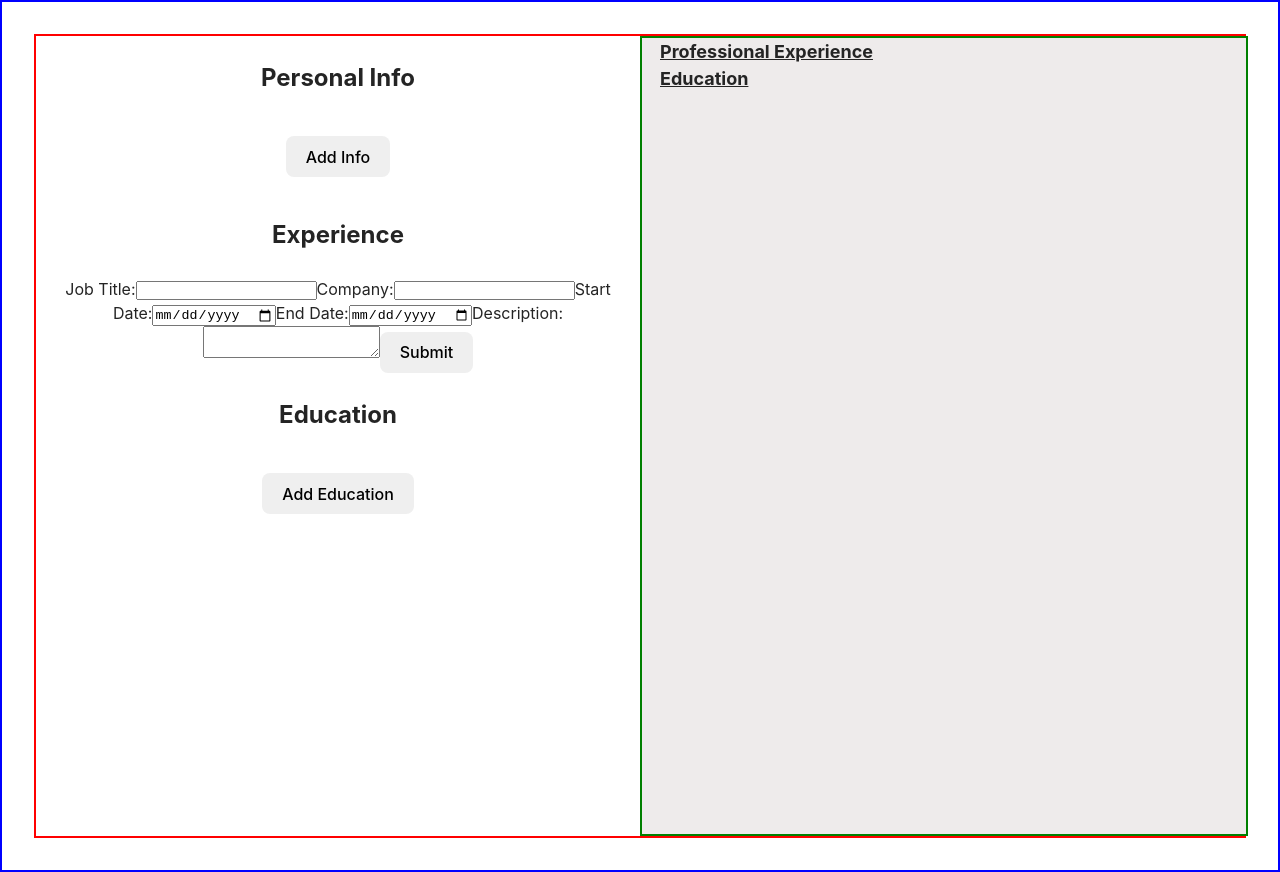
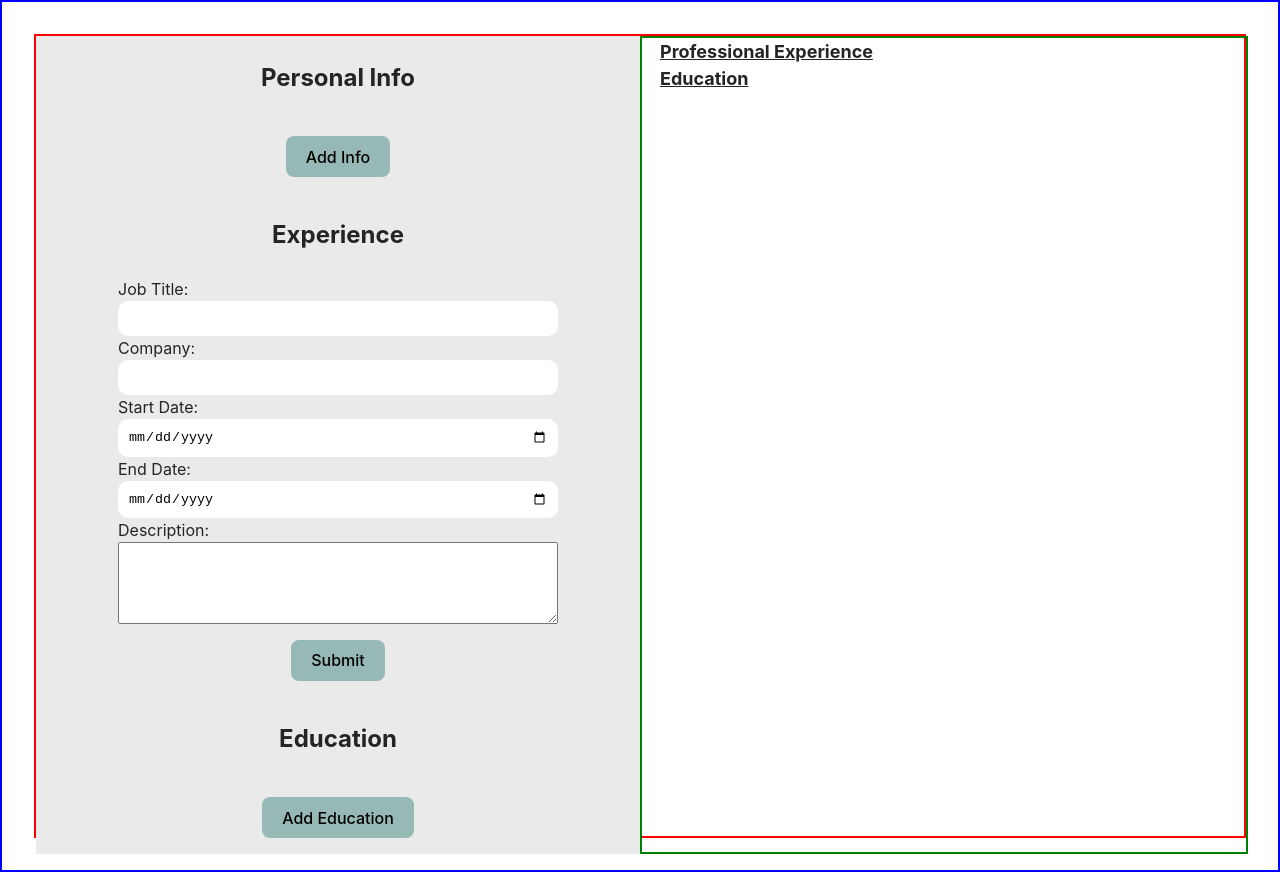
Before and after one commit to jandrews66/cv-app, a React (Vite) app: page / in a window 1280 px wide. Both pictures are taken after a click on the button "Add Experience". Built offline with nearby package versions, Linux system fonts and the light colour scheme.

Commit message:
Add validation to check all inputs have a value before submitting. Also to check the end date is later and than the start date for the Experience and Education forms.

```diff
--- a/src/App.jsx
+++ b/src/App.jsx
@@ -14,6 +14,7 @@ function App() {
     telephone: "",
     address: "",
     isSubmitted: false,
+    isValid: false
   })
 
   const [showInfoForm, setShowInfoForm] = useState(false)
--- a/src/Education.jsx
+++ b/src/Education.jsx
@@ -13,9 +13,21 @@ export default function EducationSection({education, setEducation, eduArray, set
         [e.target.name]: e.target.value
         })
     }
+    const [errorMsg, setErrorMsg] = useState("")
 
-    function handleSubmit(e){
+    function validate(e){
         e.preventDefault();
+
+        if((education.type === "") || (education.institution === "") || (education.grade === "")){
+            setErrorMsg("Please complete all form fields")
+        } else if (education.startDate >= education.endDate){
+            setErrorMsg("End date must be later than start date")
+        } else {
+            setErrorMsg("")
+            handleSubmit()
+        }
+    }
+    function handleSubmit(){
         // if statemenet to check if the form is Editing an existing education.
         // if education.id matches an element with the same id in the submitted info array,
         if (eduArray.find((element) => element.id == education.id)){
@@ -47,7 +59,7 @@ export default function EducationSection({education, setEducation, eduArray, set
             <button onClick={toggleForm}>Add Education</button>
         }
         {showEduForm &&
-            <form onSubmit={handleSubmit}>
+            <form onSubmit={validate}>
             <label>
                 Type of Education:
                 <input
@@ -93,6 +105,7 @@ export default function EducationSection({education, setEducation, eduArray, set
                     onChange={handleChange}
                 />
             </label>
+            <div className="error">{errorMsg}</div>
             <button>Submit</button>
         </form>
         }
--- a/src/Experience.jsx
+++ b/src/Experience.jsx
@@ -16,8 +16,21 @@ export default function ExperienceSection({experience, setExperience, expArray,
         })
     }
 
-    function handleSubmit(e){
+    const [errorMsg, setErrorMsg] = useState("")
+
+    function validate(e){
         e.preventDefault();
+
+        if((experience.jobTitle === "") || (experience.company === "") || (experience.description === "")){
+            setErrorMsg("Please complete all form fields")
+        } else if (experience.startDate >= experience.endDate){
+            setErrorMsg("End date must be later than start date")
+        } else {
+            setErrorMsg("")
+            handleSubmit()
+        }
+    }
+    function handleSubmit(){
         // if statemenet to check if the form is Editing an existing experience.
         // if experience.id matches an element with the same id in the submitted info array,
         if (expArray.find((element) => element.id == experience.id)){
@@ -50,7 +63,7 @@ export default function ExperienceSection({experience, setExperience, expArray,
             <button onClick={toggleForm}>Add Experience</button>
         }
         {showExpForm &&
-            <form onSubmit={handleSubmit}>
+            <form onSubmit={validate}>
             <label>
                 Job Title:
                 <input
@@ -96,6 +109,8 @@ export default function ExperienceSection({experience, setExperience, expArray,
                     onChange={handleChange}
                 />
             </label>
+            <div className="error">{errorMsg}</div>
+
             <button>Submit</button>
         </form>
         }
--- a/src/Info.jsx
+++ b/src/Info.jsx
@@ -12,6 +12,7 @@ export default function InfoForm({ user, setUser, showInfoForm, setShowInfoForm
     // using an isSubmitted value in state now - works for this use case - but ususally form submissions would be storing data/redirecting somewhere etc...
     // const [submittedInfo, setSubmittedInfo] = useState([user.fullName, user.email, user.telephone])
 
+    const [errorMsg, setErrorMsg] = useState("")
 
     function toggleEdit() {
         setShowInfoForm(!showInfoForm)
@@ -26,14 +27,18 @@ export default function InfoForm({ user, setUser, showInfoForm, setShowInfoForm
 
     function handleSubmit(e) {
         e.preventDefault();
-        // setSubmittedInfo([user.fullName, user.email, user.telephone])
-        // using user useState from top level parent component (App.js)
-        // just setting isSubmitted true to render <ul> below and in preview
-        setUser({
-            ...user,
-            isSubmitted: true,
-        })
-        toggleEdit()
+        if ((user.fullName.length === 0) || (user.email.length === 0) || (user.telephone.length === 0) || (user.address.length === 0)){
+            setErrorMsg("Please complete all form fields")
+        } else {
+            setUser({
+                ...user,
+                isSubmitted: true,
+            })
+            toggleEdit()
+            setErrorMsg("")
+
+        }
+
     }
 
     return (
@@ -85,6 +90,8 @@ export default function InfoForm({ user, setUser, showInfoForm, setShowInfoForm
 
                         />
                     </label>
+                    <div className="error">{errorMsg}</div>
+
                     <button>Submit</button>
                 </form>
             }
--- a/src/index.css
+++ b/src/index.css
@@ -27,8 +27,12 @@
 .previewSection{
   border: 2px solid green;
   width: 100%;
-  background-color: rgb(238, 235, 235);
   font-size: 0.75em;
+}
+
+.inputSection{
+  background-color: rgb(234, 234, 234);
+
 }
 
 .header{
@@ -43,7 +47,24 @@
   gap: 1em;
 }
 .inputSection > *{
-  margin: 1em;
+  margin: 1em 2em;
+
+
+}
+
+form > label {
+  display: flex;
+  flex-direction: column;
+  text-align: left;
+  padding: 0 50px;
+
+}
+
+input {
+  background-color: rgb(255, 255, 255);
+  border: none;
+  padding: 0.75em;
+  border-radius: 10px;
 }
 
 a {
@@ -68,6 +89,7 @@ h1 {
 }
 
 button {
+  background-color: rgb(151, 185, 181);
   border-radius: 8px;
   border: 1px solid transparent;
   padding: 0.6em 1.2em;
@@ -76,6 +98,7 @@ button {
   font-family: inherit;
   cursor: pointer;
   transition: border-color 0.25s;
+  margin: 1em;
 }
 button:hover {
   border-color: #646cff;
@@ -130,3 +153,12 @@ h2 {
   padding: 0;
   margin-left: 1em;
 }
+
+.error {
+  color: red;
+}
+
+textarea {
+  min-height: 5em;
+  padding: 0.5em;
+}
```
